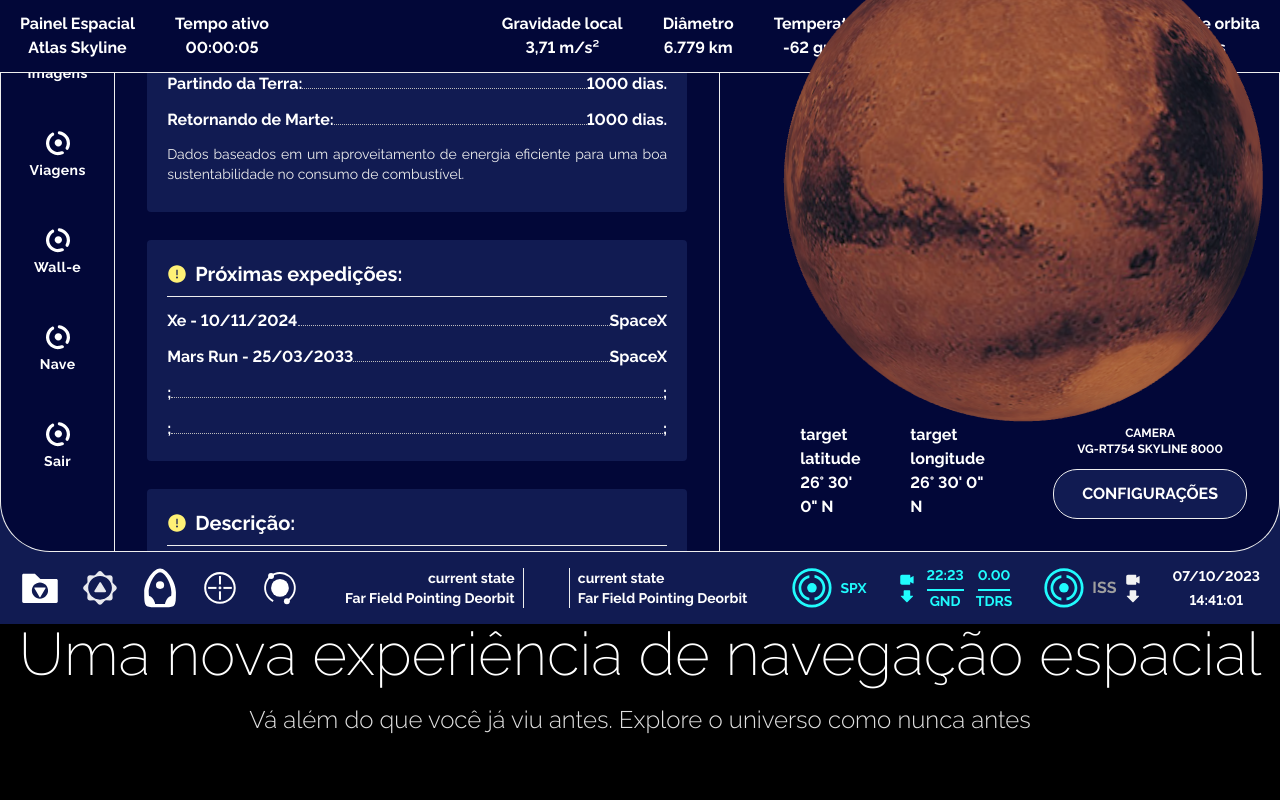
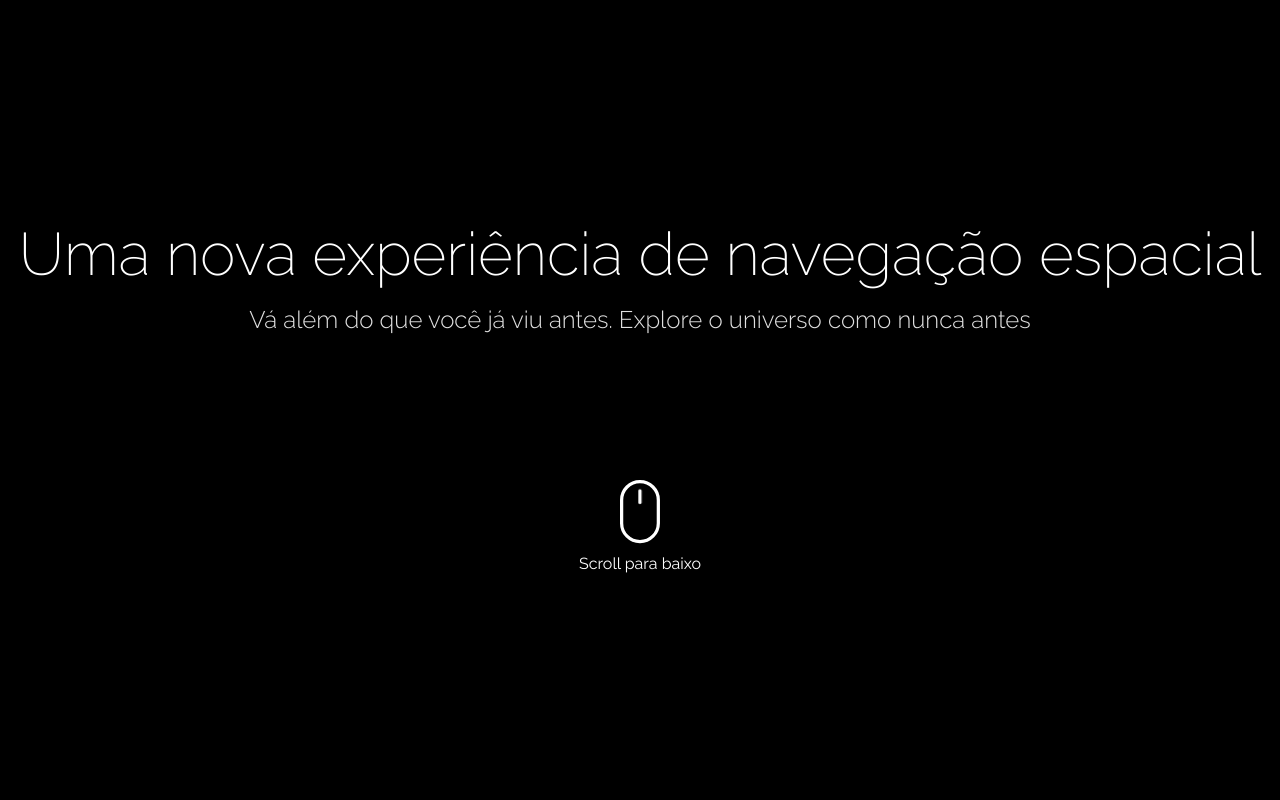
Before and after one commit to Sjhns/atlas-skyline, a Next.js app: page / in a window 1280 px wide. Shown: the top 800 px of the page. Built offline with nearby package versions, Linux system fonts and the light colour scheme.

Commit message:
feat: update page

```diff
--- a/src/app/page.tsx
+++ b/src/app/page.tsx
@@ -65,7 +65,7 @@ export default function Home() {
         fontWeight: raleway.style.fontWeight,
       }}
     >
-      <PlanetItinerary />
+      {/* <PlanetItinerary /> */}
       {telaAtual === 0 && <Welcome />}
       {telaAtual === 1 && <ChoosePlanet />}
       {telaAtual === 2 && <Health />}
```
